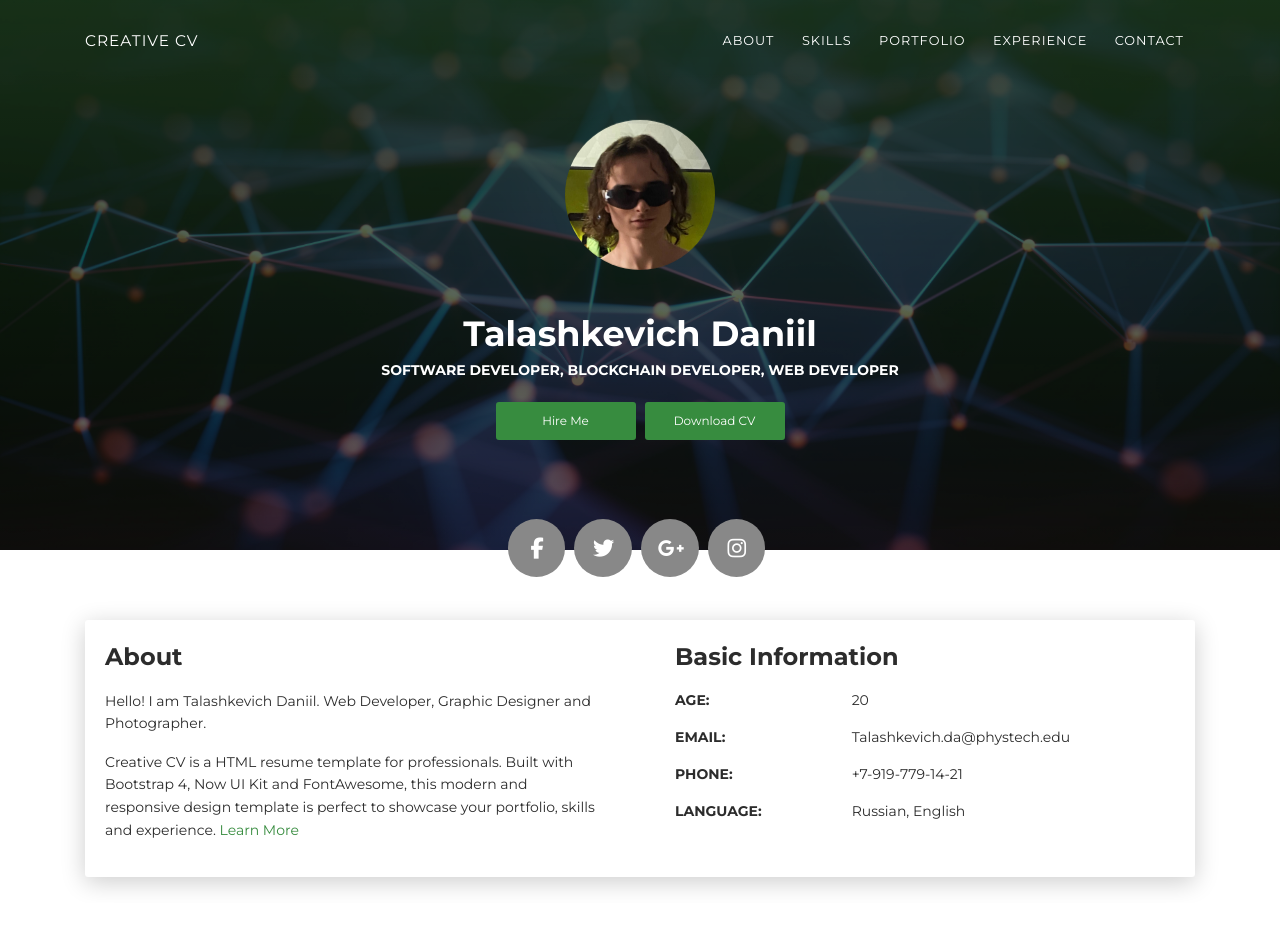
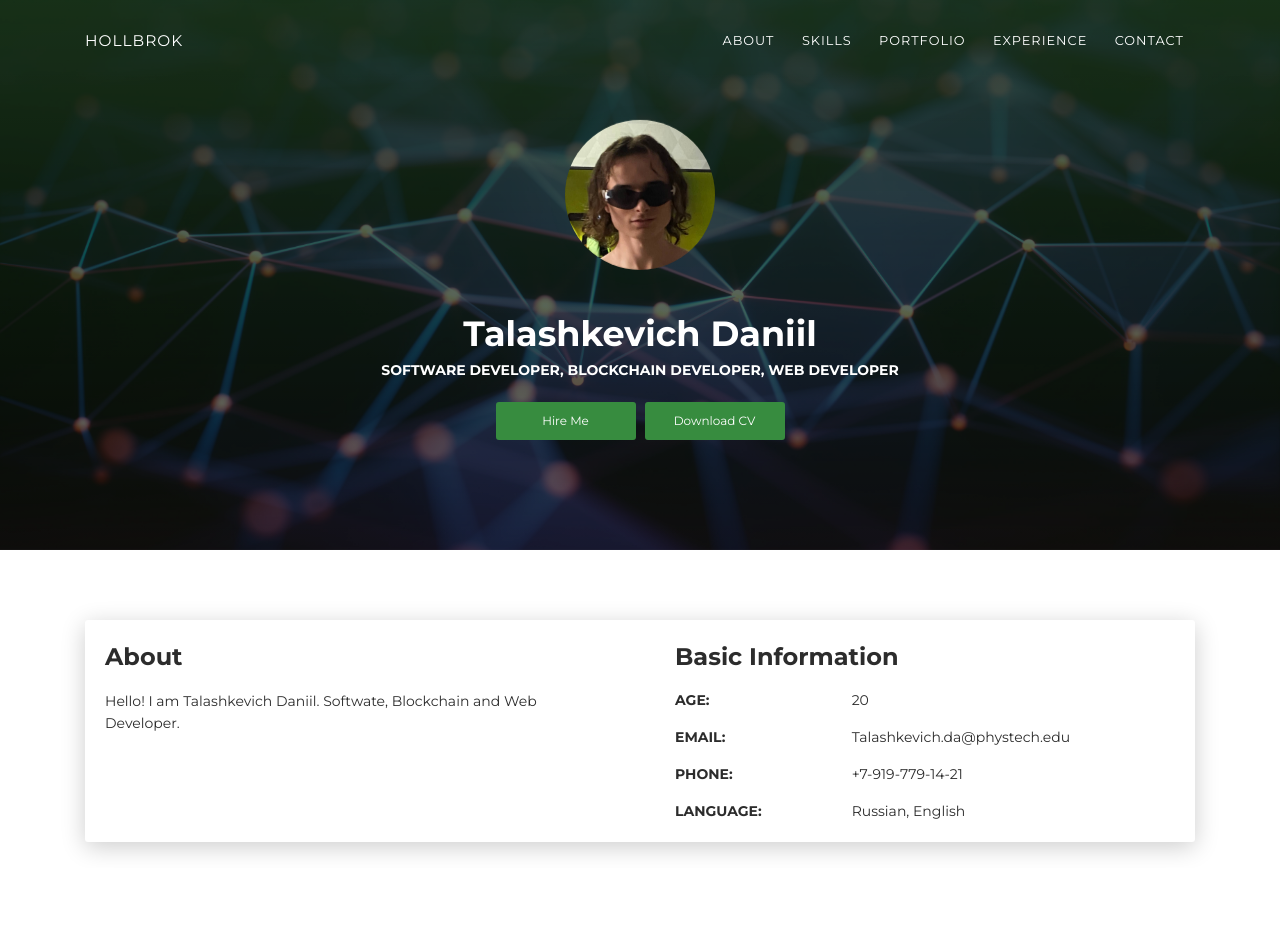
Before and after one commit to Hollbrok/CV, a plain HTML site: page index.html in a window 1280 px wide. Shown: the top 952 px of the page. Drawn offline with Linux system fonts and the light colour scheme.

Commit message:
new info

```diff
--- a/index.html
+++ b/index.html
@@ -26,7 +26,7 @@
         <div class="profile-page sidebar-collapse">
             <nav class="navbar navbar-expand-lg fixed-top navbar-transparent bg-primary" color-on-scroll="400">
                 <div class="container">
-                    <div class="navbar-translate"><a class="navbar-brand" href="#" rel="tooltip">Creative CV</a>
+                    <div class="navbar-translate"><a class="navbar-brand" href="#" rel="tooltip">Hollbrok</a>
                         <button class="navbar-toggler navbar-toggler" type="button" data-toggle="collapse"
                             data-target="#navigation" aria-controls="navigation" aria-expanded="false"
                             aria-label="Toggle navigation"><span class="navbar-toggler-bar bar1"></span><span
@@ -59,23 +59,15 @@
                                 <div class="cc-profile-image"><a href="#"><img src="images/avatar.jpg"
                                             alt="Image" /></a></div>
                                 <div class="h2 title">Talashkevich Daniil</div>
-                                <p class="category text-white">Software Developer, Blockchain Developer, Web Developer</p><a
-                                    class="btn btn-primary smooth-scroll mr-2" href="#contact" data-aos="zoom-in"
+                                <p class="category text-white">Software Developer, Blockchain Developer, Web Developer
+                                </p><a class="btn btn-primary smooth-scroll mr-2" href="#contact" data-aos="zoom-in"
                                     data-aos-anchor="data-aos-anchor">Hire Me</a><a class="btn btn-primary" href="#"
                                     data-aos="zoom-in" data-aos-anchor="data-aos-anchor">Download CV</a>
                             </div>
                         </div>
                         <div class="section">
                             <div class="container">
-                                <div class="button-container"><a class="btn btn-default btn-round btn-lg btn-icon"
-                                        href="#" rel="tooltip" title="Follow me on Facebook"><i
-                                            class="fa fa-facebook"></i></a><a
-                                        class="btn btn-default btn-round btn-lg btn-icon" href="#" rel="tooltip"
-                                        title="Follow me on Twitter"><i class="fa fa-twitter"></i></a><a
-                                        class="btn btn-default btn-round btn-lg btn-icon" href="#" rel="tooltip"
-                                        title="Follow me on Google+"><i class="fa fa-google-plus"></i></a><a
-                                        class="btn btn-default btn-round btn-lg btn-icon" href="#" rel="tooltip"
-                                        title="Follow me on Instagram"><i class="fa fa-instagram"></i></a></div>
+                                <div class="button-container"></div>
                             </div>
                         </div>
                     </div>
@@ -88,13 +80,9 @@
                             <div class="col-lg-6 col-md-12">
                                 <div class="card-body">
                                     <div class="h4 mt-0 title">About</div>
-                                    <p>Hello! I am Talashkevich Daniil. Web Developer, Graphic Designer and Photographer.
+                                    <p>Hello! I am Talashkevich Daniil. Softwate, Blockchain and Web Developer.
                                     </p>
-                                    <p>Creative CV is a HTML resume template for professionals. Built with Bootstrap 4,
-                                        Now UI Kit and FontAwesome, this modern and responsive design template is
-                                        perfect to showcase your portfolio, skills and experience. <a
-                                            href="https://templateflip.com/templates/creative-cv/" target="_blank">Learn
-                                            More</a></p>
+                                    <p></p>
                                 </div>
                             </div>
                             <div class="col-lg-6 col-md-12">
@@ -592,12 +580,6 @@
         </div>
     </div>
     <footer class="footer">
-        <div class="container text-center"><a class="cc-facebook btn btn-link" href="#"><i class="fa fa-facebook fa-2x "
-                    aria-hidden="true"></i></a><a class="cc-twitter btn btn-link " href="#"><i
-                    class="fa fa-twitter fa-2x " aria-hidden="true"></i></a><a class="cc-google-plus btn btn-link"
-                href="#"><i class="fa fa-google-plus fa-2x" aria-hidden="true"></i></a><a
-                class="cc-instagram btn btn-link" href="#"><i class="fa fa-instagram fa-2x " aria-hidden="true"></i></a>
-        </div>
         <div class="h4 title text-center">Talashkevich Daniil</div>
         <div class="text-center text-muted">
             <p>&copy; Talashkevich Daniil. All rights reserved</p>
```
Also changed, not shown: favicon.ico (added).
